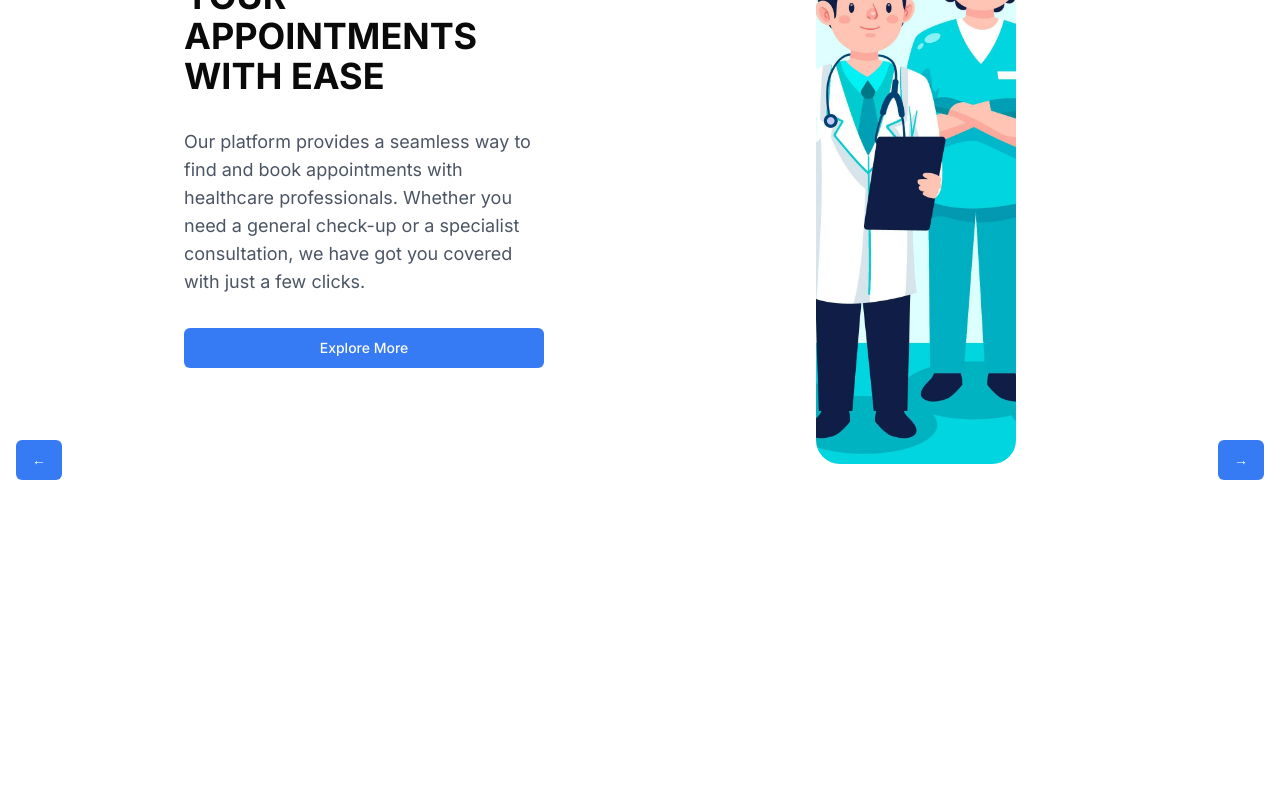
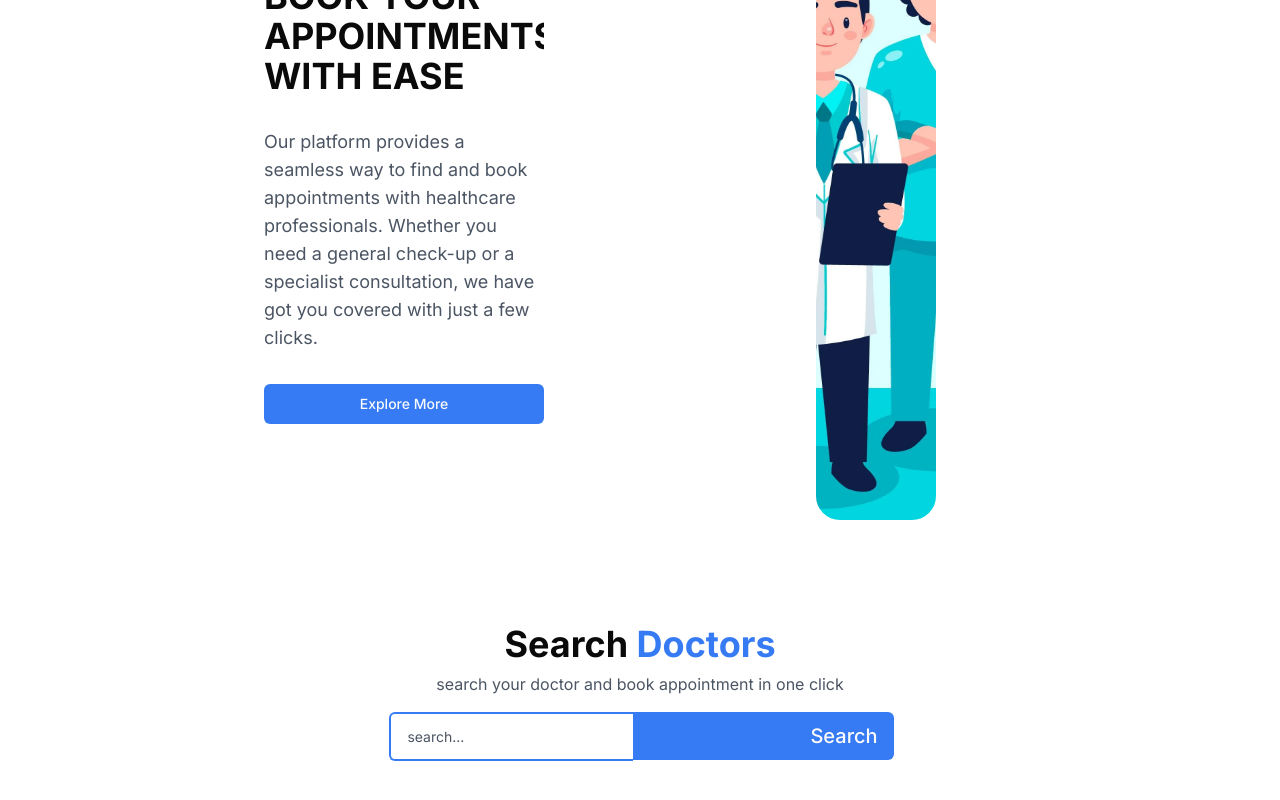
Before and after one commit to mahmoud-saeed1/booking-doctor-appointment, a Next.js app: page / in a window 1280 px wide. Shown: the part 304-1104 px from the top of the page. Before the commit the page ends 832 px from the top, so only its background shows below. Built offline with nearby package versions, Linux system fonts and the light colour scheme.

Commit message:
add search box ui

```diff
--- /dev/null
+++ b/app/_components/GategorySearch/index.css
@@ -0,0 +1,42 @@
+.category__search {
+  @apply my-10 text-center;
+}
+h2 {
+  @apply text-4xl capitalize font-bold;
+}
+h2 span {
+  @apply text-primary;
+}
+
+h3 {
+  @apply text-gray-600 mt-2;
+}
+
+.search__box {
+  @apply w-fit mx-auto mt-4 flex items-center justify-center;
+}
+
+.search__input {
+  padding: 1.4rem 1rem;
+  border: 2px solid #367bf4 !important;
+  border-right: none !important;
+  transform: translateX(3px);
+  border-top-right-radius: 0;
+  border-bottom-right-radius: 0;
+  color: #367bf4 !important;
+}
+
+.search__input:focus {
+  outline: none !important;
+  border: 2px solid #367bf4 !important;
+  border-right: none !important;
+}
+
+.search__input::placeholder {
+  @apply text-gray-600;
+}
+
+
+.search__btn {
+  @apply py-6 rounded-l-none text-xl capitalize;
+}
--- /dev/null
+++ b/app/_components/GategorySearch/index.tsx
@@ -0,0 +1,30 @@
+import { Input } from "@/components/ui/input";
+import "./index.css";
+import { Button } from "@/components/ui/button";
+import IconContainer from "../IconContainer";
+import { Search } from "@/app/_icons";
+
+const GategorySearch = () => {
+  return (
+    <div className="category__search">
+      <h2>
+        search <span>doctors</span>
+      </h2>
+
+      <h3>search your doctor and book appointment in one click</h3>
+
+      <div className="search__box">
+        <Input placeholder="search..." className="search__input" />
+        <Button className="search__btn">
+          {" "}
+          <IconContainer className="mr-1">
+            <Search />
+          </IconContainer>{" "}
+          search
+        </Button>
+      </div>
+    </div>
+  );
+};
+
+export default GategorySearch;
--- a/app/_components/HeroBody/HeroBody.tsx
+++ b/app/_components/HeroBody/HeroBody.tsx
@@ -39,7 +39,7 @@ const HeroBody: React.FC<IHeroBody> = ({
 
         <PaginationControls
           paginate={paginate}
-          className="hero__pagination--controls"
+          className="hero__pagination--controls hidden"
         />
       </div>
     </LazyMotion>
--- /dev/null
+++ b/app/_components/IconContainer/index.css
@@ -0,0 +1,3 @@
+.icon__container {
+  @apply w-8 h-8;
+}
--- /dev/null
+++ b/app/_components/IconContainer/index.tsx
@@ -0,0 +1,8 @@
+import { IIconsContainer } from "@/app/_interfaces";
+import "./index.css";
+
+const IconContainer = ({ className, children }: IIconsContainer) => {
+  return <div className={`${className} icon__container`}>{children}</div>;
+};
+
+export default IconContainer;
--- /dev/null
+++ b/app/_icons/index.tsx
@@ -0,0 +1,21 @@
+import { IIcon } from "../_interfaces";
+
+export const Search: React.FC<IIcon> = ({ className = "", ...rest }) => (
+  <svg
+    xmlns="http://www.w3.org/2000/svg"
+    width={800}
+    height={800}
+    fill="none"
+    viewBox="0 0 24 24"
+    className={`${className} w-full h-full`}
+    {...rest}
+  >
+    <path
+      stroke="#fff"
+      strokeLinecap="round"
+      strokeLinejoin="round"
+      strokeWidth={2}
+      d="M11 6a5 5 0 0 1 5 5m.659 5.655L21 21m-2-10a8 8 0 1 1-16 0 8 8 0 0 1 16 0Z"
+    />
+  </svg>
+);
--- a/app/page.tsx
+++ b/app/page.tsx
@@ -1,11 +1,16 @@
 import { Button } from "@/components/ui/button";
 import Image from "next/image";
 import Hero from "./_components/Hero";
+import GategorySearch from "./_components/GategorySearch";
+import Container from "./_components/Container";
 
 export default function Home() {
   return (
     <main>
-      <Hero />
+      <Container>
+        <Hero />
+        <GategorySearch />
+      </Container>
     </main>
   );
 }
--- /dev/null
+++ b/components/ui/input.tsx
@@ -0,0 +1,25 @@
+import * as React from "react"
+
+import { cn } from "@/lib/utils"
+
+export interface InputProps
+  extends React.InputHTMLAttributes<HTMLInputElement> {}
+
+const Input = React.forwardRef<HTMLInputElement, InputProps>(
+  ({ className, type, ...props }, ref) => {
+    return (
+      <input
+        type={type}
+        className={cn(
+          "flex h-10 w-full rounded-md border border-input bg-background px-3 py-2 text-sm ring-offset-background file:border-0 file:bg-transparent file:text-sm file:font-medium placeholder:text-muted-foreground focus-visible:outline-none focus-visible:ring-2 focus-visible:ring-ring focus-visible:ring-offset-2 disabled:cursor-not-allowed disabled:opacity-50",
+          className
+        )}
+        ref={ref}
+        {...props}
+      />
+    )
+  }
+)
+Input.displayName = "Input"
+
+export { Input }
--- a/package.json
+++ b/package.json
@@ -27,6 +27,8 @@
     "@types/react-dom": "^18",
     "@types/uuid": "^10.0.0",
     "postcss": "^8",
+    "stylelint": "^16.7.0",
+    "stylelint-order": "^6.0.4",
     "tailwindcss": "^3.4.1",
     "typescript": "^5"
   }
```
Also changed, not shown: app/_interfaces/index.ts (+11 -0 lines), public/SVGs/search.svg (added), 1 other file (tests, documents, lock files or other folders).
